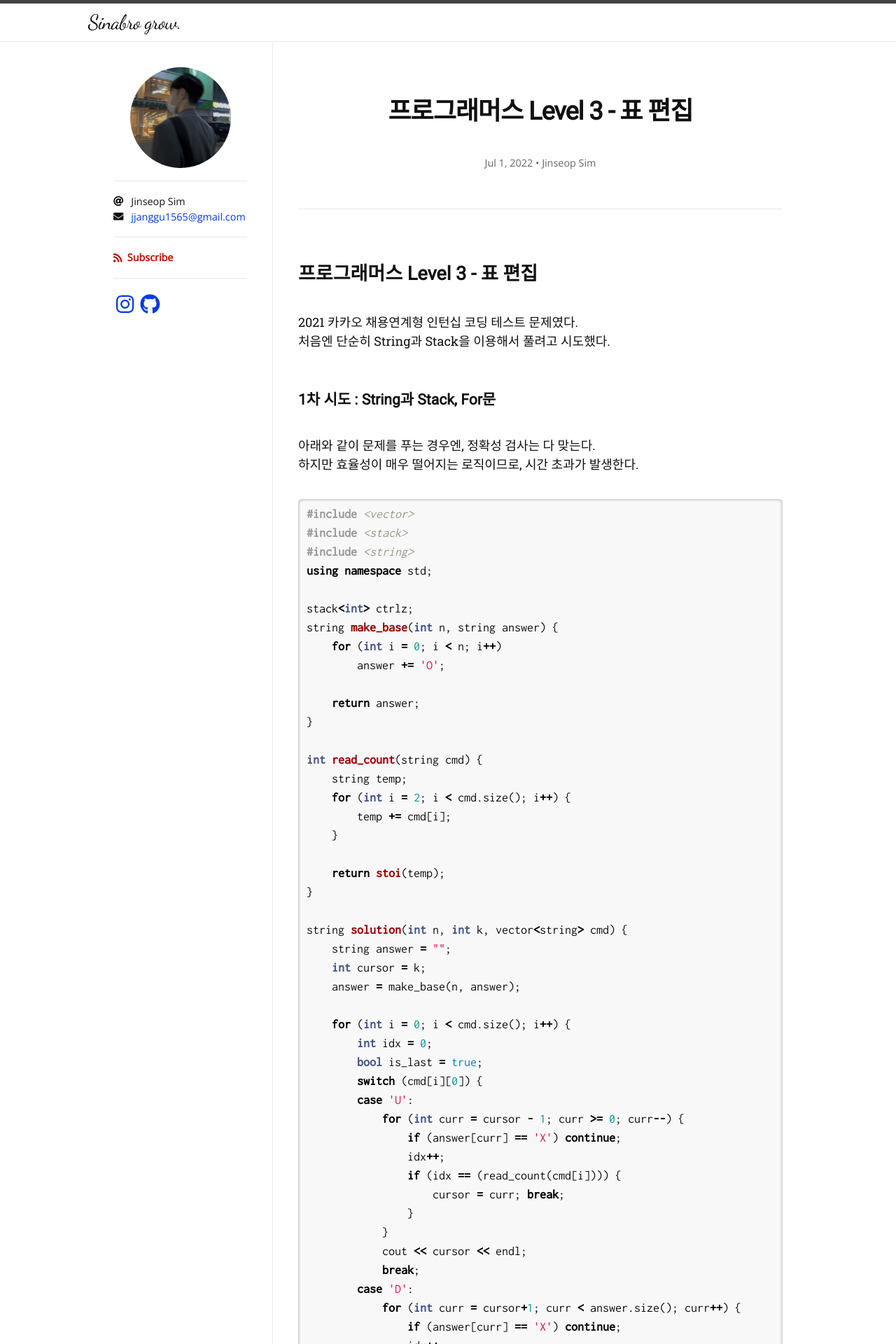
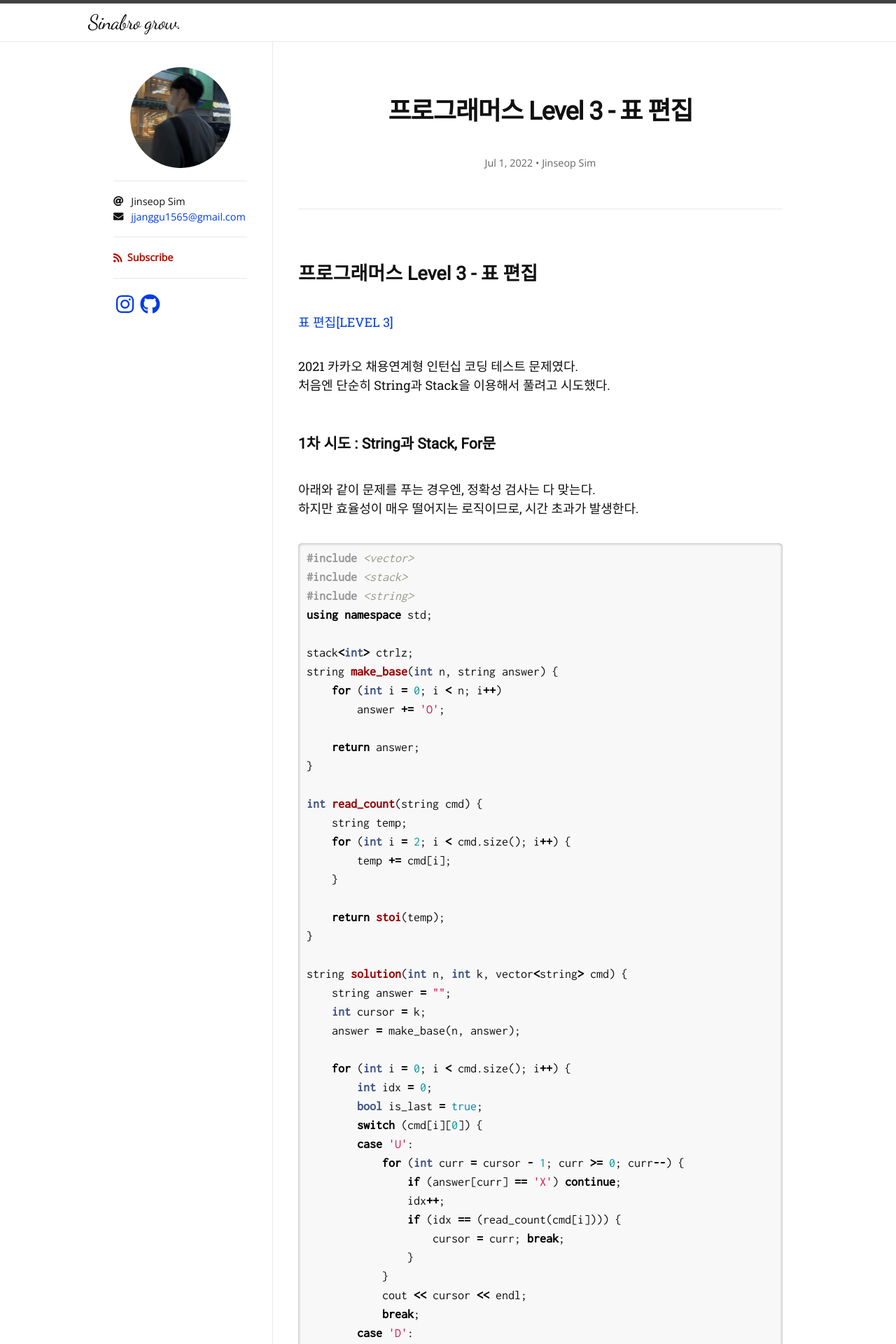
Before and after one commit to Jinseop-Sim/Jinseop-Sim.github.io, a Jekyll site: the page built from _posts/2022-07-01-programmers-08.md, in a window 1280 px wide. Shown: the top 1920 px of the page at 70% size. Built offline with Jekyll 4.4.1, drawn with Linux system fonts in a browser that asks for light colours; nearby versions of some CDN libraries; some web fonts are replaced; some of the changed text lies outside the part shown.

Commit message:
modify post

```diff
--- a/_posts/2022-07-01-programmers-08.md
+++ b/_posts/2022-07-01-programmers-08.md
@@ -8,6 +8,7 @@
 ---
 
 ## 프로그래머스 Level 3 - 표 편집
+[표 편집[LEVEL 3]](https://programmers.co.kr/learn/courses/30/lessons/81303)
 
 2021 카카오 채용연계형 인턴십 코딩 테스트 문제였다.
 처음엔 단순히 String과 Stack을 이용해서 풀려고 시도했다.
```
